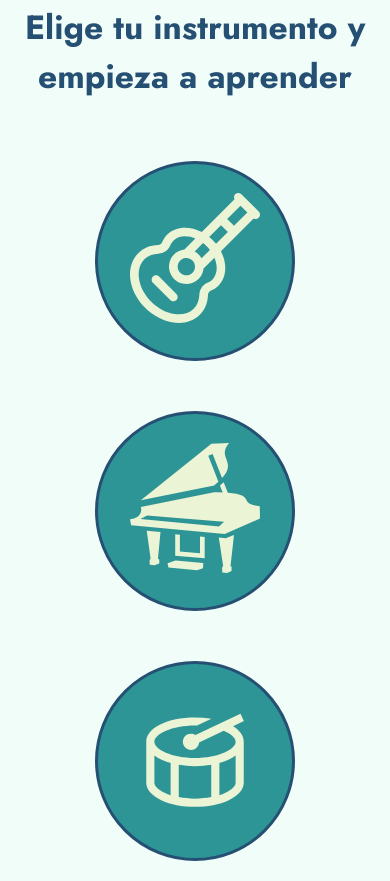
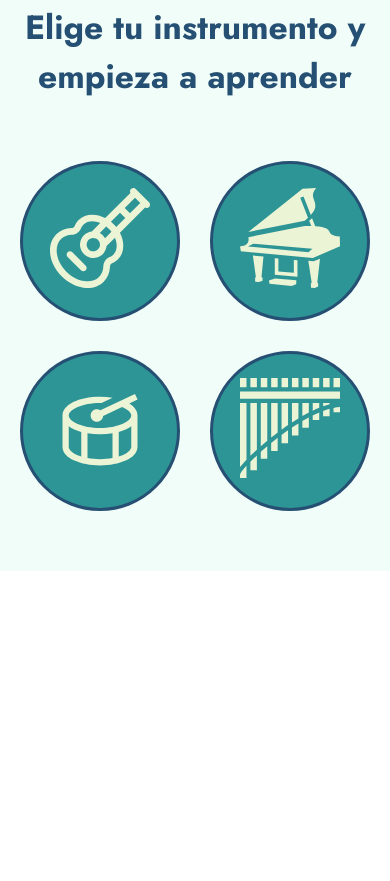
Before and after one commit to jfpaes6453/guitar-girls-school, a website built with Vite: page index.html in a window 390 px wide. Shown: the part 2023-2904 px from the top of the page. After the commit the page ends 2594 px from the top, so only its background shows below. Built offline with nearby package versions, Linux system fonts and the light colour scheme.

Commit message:
Sounds guitar (#31)
* actulización

* Ajustes responsive

* archivos locales css y html de Stephanie

* guitar.css y guitar.html archivos locales de Laura

* agregado como comentario elementos eliminados de la version anterior

* construction.css y construction.html de Carolina

* index.css e index.html de Grecia

* Retoques html css home

* Actulización home responsive

---------

Co-authored-by: Gabi <149382614+jfpaes6453@users.noreply.github.com>

```diff
--- a/src/css/components/index.css
+++ b/src/css/components/index.css
@@ -192,10 +192,18 @@
         background-color: #F1FDF9;
     }
     .home-instruments-container{
-        display: flex;
-        flex-direction: column;
+        display: grid;
+        grid-template-columns: repeat(2, 1fr); /* Dos columnas */
         justify-content: center;
-        gap: 50px;
+        gap: 30px;
+    }
+    .instrument-icon-container{
+        width: 160px;
+        height: 160px;
+
+    }
+    .instrument-icon-container img{
+        width: 100px;
     }
     .intruments-title{
         padding: 0 10px;
--- a/src/javascript/soundControl.js
+++ b/src/javascript/soundControl.js
@@ -29,7 +29,7 @@ function addEventListenersToFretboard(fretboard) {
 // Maneja la interacción con los trastes, ya sea por click o arrastrando el ratón
 function handleFretInteraction(event) {
     if (event.type === 'mouseover' && !(event.buttons === 1 || event.buttons === 3)) {
-        return; // Solo reacciona en 'mouseover' si se está manteniendo presionado el botón del ratón
+        return;
     }
 
     if (isFretElement(event.target)) {
```
Also changed, not shown: pages/guitar.html (+1 -1 lines).
